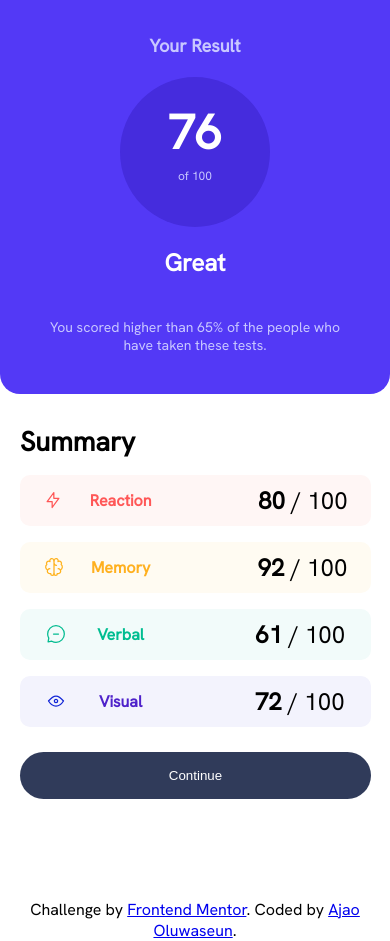
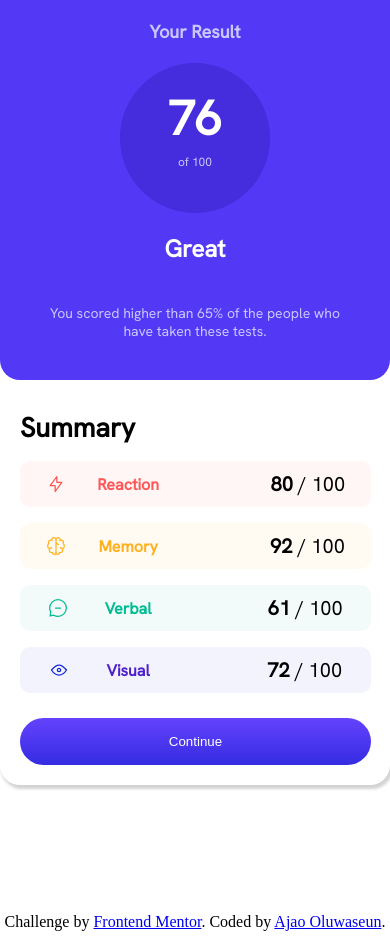
Before and after one commit to Ajayfrizzy/results-summary-component, a plain HTML site: page index.html in a window 390 px wide. Drawn offline with Linux system fonts and the light colour scheme.

Commit message:
little changes on the css file

```diff
--- a/style.css
+++ b/style.css
@@ -1,7 +1,14 @@
 @import url('https://fonts.googleapis.com/css2?family=Hanken+Grotesk&display=swap');
 
-body{
+body .container{
     font-family: 'Hanken Grotesk', sans-serif;
+   /* min-height: 100vh;
+    display: flex;
+    justify-content: center;
+    align-items: center;
+    max-width: 1100px;  */
+    border-radius: 20px;
+    box-shadow: 2px 3px 3px 1px lightgray; */
 }
 
 *{
@@ -11,19 +18,16 @@ body{
 }
 
 .container{
-    max-width: 1440px;
-    width: 800px;
-    height: 400px;
-    margin: 100px auto;
+    max-width: 800px;
+    display: flex;
+    margin: 8rem auto;
     border-radius: 20px;
-    display: flex;
-    box-shadow: 2px 3px 3px 1px lightgray;
+    box-shadow: 2px 3px 3px 1px lightgray; */
 }
 
 .box-1{
     background: #5339F6;
     width: 50%;
-    height: 100%;
     text-align: center;
     border-radius: 20px;
     padding: 40px;
@@ -66,7 +70,6 @@ body{
 
 .box-2{
     width: 50%;
-    height: 100%;
     margin: 20px;
 }
 
@@ -81,7 +84,7 @@ body{
 }
 
 p{
-    font-size: 24px;
+    font-size: 20px;
     color: black;
     font-weight: lighter;
 }
@@ -118,7 +121,7 @@ p{
 
 #btn{
     color: hsl(0, 0%, 100%);
-    background-color: hsl(224, 30%, 27%);
+    background-image: linear-gradient(#6542fe, #342ce2);
     width: 100%;
     margin-top: 10px;
     padding: 15px 20px;
@@ -138,7 +141,7 @@ p{
 
 @media only screen and (max-width: 578px) {
     .sm-container{
-        width: 100vw;
+        width: 100%;
         height: 100%;
         display: block;
         box-shadow: 0 0 0 gray;
@@ -146,10 +149,10 @@ p{
 
     .sm-box-1{
         width: 100%;
-        height: 70%;
+        height: 100%;
         border-radius: 0 0 20px 20px;
-        margin-top: -35%;
-        padding-top: 70px;
+        margin-top: -40%;
+        padding-top: 3em;
     }
 
     .sm-box-2{
@@ -174,6 +177,7 @@ p{
     #btn{
         width: 100%;
         margin-right: 10px;
+        margin-bottom: 20px;
         padding: 16px;
     }
 }
```
